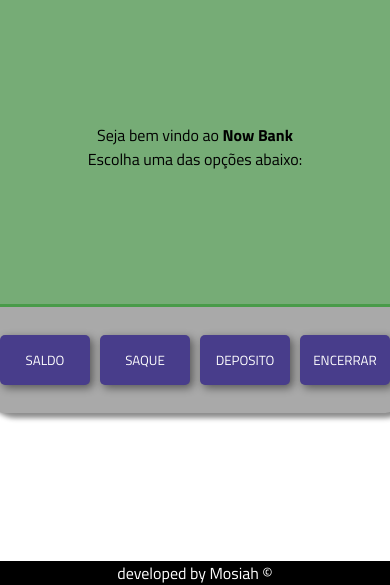
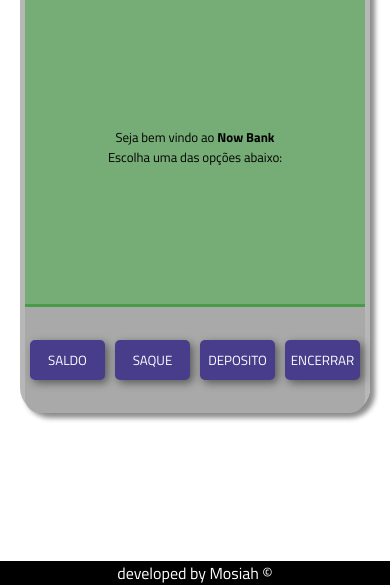
Before and after one commit to mosiahrs/nowbank-cash-machine, a plain HTML site: page index.html in a window 390 px wide. Shown: the part 259-844 px from the top of the page. Drawn offline with Linux system fonts and the light colour scheme.

Commit message:
Update stylelogin.css
add a breakpoint

```diff
--- a/css/stylelogin.css
+++ b/css/stylelogin.css
@@ -187,3 +187,19 @@ footer {
     bottom: 0;
     text-align: center;
 }
+
+@media (max-width: 500px)
+{
+    #screenContainer{
+        width: 350px;
+    }
+
+    #retornoInfo p{
+        font-size: 13px;
+    }
+
+    .itemMenu button{
+        height: 40px;
+        min-width: 75px;
+    }
+}
```
